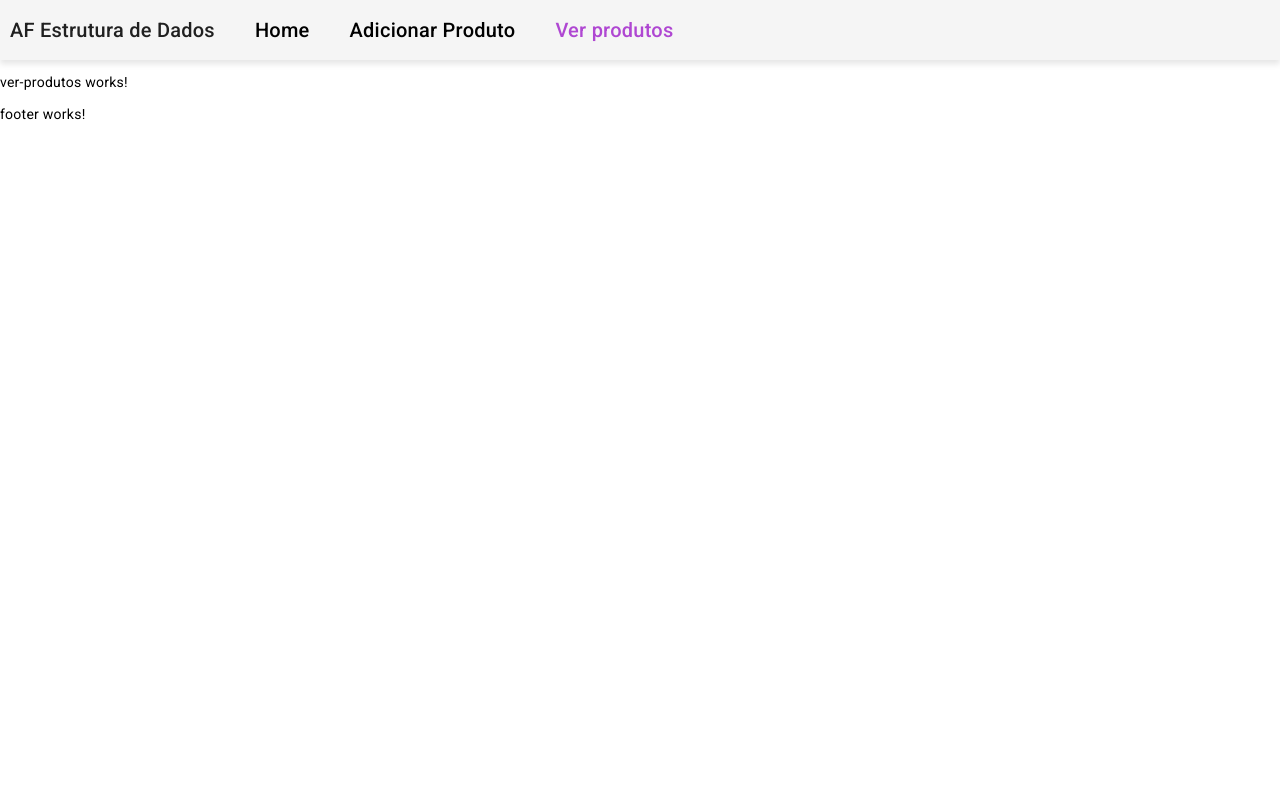
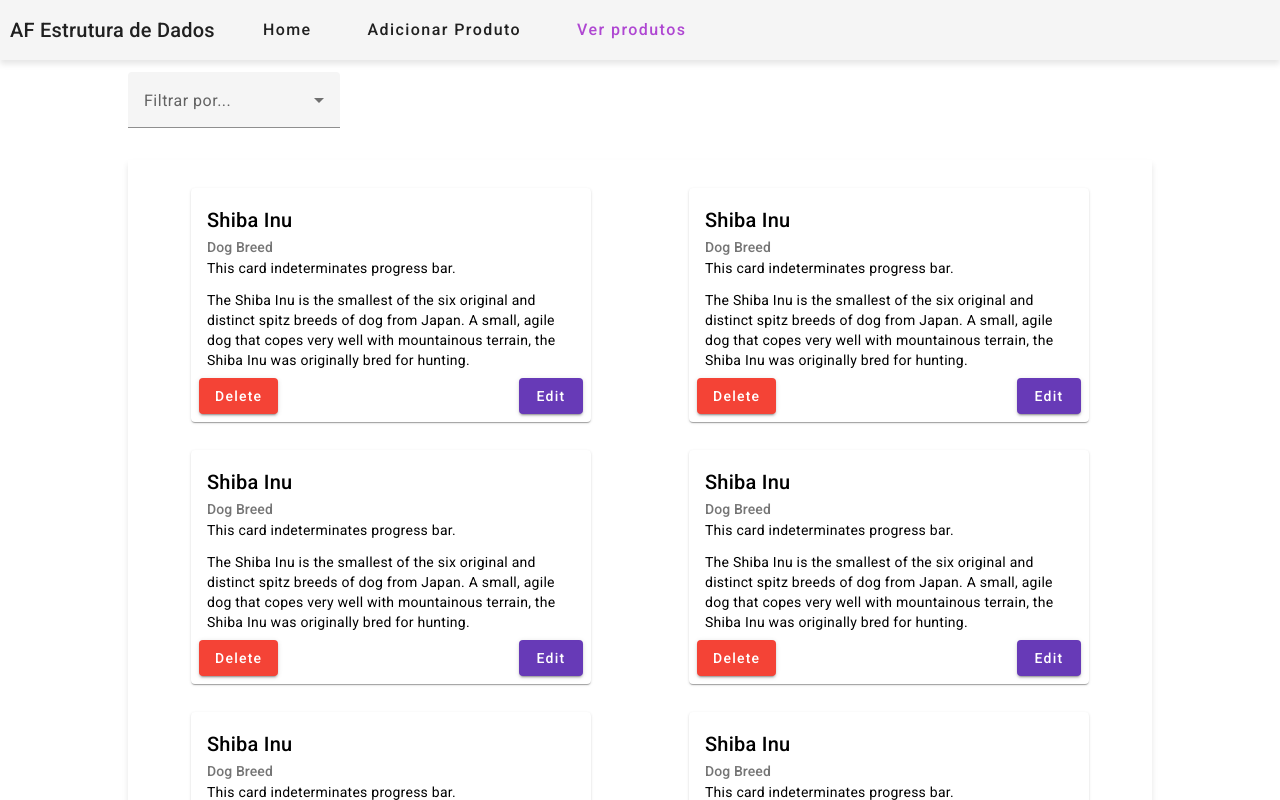
Before and after one commit to PedroLVA/AFEstrutura, an Angular app: page /visualizar in a window 1280 px wide. Shown: the top 800 px of the page. Built offline with nearby package versions, Linux system fonts and the light colour scheme.

Commit message:
made card, added filter input, added basic styles

```diff
--- /dev/null
+++ b/src/app/components/card/card.component.html
@@ -0,0 +1,16 @@
+
+    <!-- card-->
+    <mat-card class="example-card">
+        <mat-card-header>
+            <mat-card-title>Shiba Inu</mat-card-title>
+            <mat-card-subtitle>Dog Breed</mat-card-subtitle>
+        </mat-card-header>
+        <mat-card-content>
+            <p>This card indeterminates progress bar.</p>
+            <p>{{longText}}</p>
+        </mat-card-content>
+        <mat-card-actions class="flex">
+            <button mat-raised-button color="warn">Delete</button>
+            <button mat-raised-button color="primary">Edit</button>
+        </mat-card-actions>
+    </mat-card>
--- /dev/null
+++ b/src/app/components/card/card.component.scss
@@ -0,0 +1,9 @@
+@import "../../../assets/variables.scss";
+.example-card {
+    max-width: 400px;
+  }
+
+ .flex{
+    display: flex;
+    justify-content: space-between;
+ }
--- /dev/null
+++ b/src/app/components/card/card.component.ts
@@ -0,0 +1,12 @@
+import { Component } from '@angular/core';
+
+@Component({
+  selector: 'app-card',
+  templateUrl: './card.component.html',
+  styleUrl: './card.component.scss'
+})
+export class CardComponent {
+  longText = `The Shiba Inu is the smallest of the six original and distinct spitz breeds of dog
+  from Japan. A small, agile dog that copes very well with mountainous terrain, the Shiba Inu was
+  originally bred for hunting.`;
+}
--- a/src/app/components/header/header.component.html
+++ b/src/app/components/header/header.component.html
@@ -1,8 +1,8 @@
 <p>
-    <mat-toolbar class="flex box">
-      <span>AF Estrutura de Dados</span>
-      <a routerLink="home" routerLinkActive="active"> <span>Home</span></a>
-      <a routerLink="adicionar" routerLinkActive="active"><span>Adicionar Produto</span></a>
-      <a routerLink="visualizar" routerLinkActive="active"><span>Ver produtos</span></a>
-    </mat-toolbar>
-  </p>
+  <mat-toolbar class="flex box">
+    <span>AF Estrutura de Dados</span>
+    <button routerLink="home" mat-button routerLinkActive="active"><span>Home</span></button>
+    <button routerLink="adicionar" mat-button routerLinkActive="active"><span>Adicionar Produto</span></button>
+    <button routerLink="visualizar" mat-button routerLinkActive="active"><span>Ver produtos</span></button>
+  </mat-toolbar>
+</p>
--- a/src/app/components/header/header.component.scss
+++ b/src/app/components/header/header.component.scss
@@ -12,6 +12,10 @@
   gap: 40px;
   height: fit-content;
 
+  button{
+    font-size: 16px;
+  }
+
 
   a{
     color: black;
--- a/src/app/components/home/home.component.html
+++ b/src/app/components/home/home.component.html
@@ -1 +1,9 @@
-<p>home works!</p>
+
+<div class="container">
+    <h1>Atividade Estrutura de Dados</h1>
+    <p>Fernando Soares</p>
+    <p>João Silveira</p>
+    <p>Raphael Carneiro</p>
+    <p>Maria Eduarda</p>
+    <p>Pedro Luiz</p>
+</div>
--- a/src/app/components/home/home.component.scss
+++ b/src/app/components/home/home.component.scss
@@ -0,0 +1,11 @@
+.container{
+    text-align: center;
+
+    h1{
+        font-size: 50px;
+    }
+    p{
+        font-size: 24px;
+    }
+
+}
--- a/src/app/components/ver-produtos/ver-produtos.component.html
+++ b/src/app/components/ver-produtos/ver-produtos.component.html
@@ -1 +1,20 @@
-<p>ver-produtos works!</p>
+<div class="wrapper">
+  <mat-form-field>
+    <mat-label>Filtrar por...</mat-label>
+    <mat-select>
+      <mat-option value="one">Preço crescente</mat-option>
+      <mat-option value="two">Preço decrescente</mat-option>
+    </mat-select>
+  </mat-form-field>
+    <div class="container-cards box">
+        <app-card></app-card>
+        <app-card></app-card>
+        <app-card></app-card>
+        <app-card></app-card>
+        <app-card></app-card>
+        <app-card></app-card>
+        <app-card></app-card>
+        <app-card></app-card>
+        <app-card></app-card>
+    </div>
+</div>
--- a/src/app/components/ver-produtos/ver-produtos.component.scss
+++ b/src/app/components/ver-produtos/ver-produtos.component.scss
@@ -0,0 +1,16 @@
+
+.container-cards{
+    height: fit-content;
+    display: flex;
+    justify-content: space-around;
+    gap: 2em;
+    flex-wrap: wrap;
+    width: 100%;
+    margin: 10px auto 10px auto;
+    padding: 2em;
+  }
+
+.wrapper{
+  margin: 10px auto 10px auto;
+ width: 80%;
+}
--- a/src/styles.scss
+++ b/src/styles.scss
@@ -21,3 +21,10 @@ a {
 .box{
     box-shadow: 0 4px 6px rgba(0, 0, 0, 0.1);
 }
+
+.container{
+    width: 80%;
+    margin: 10px auto 10px auto;
+    padding: 2em;
+    height: fit-content;
+}
```
Also changed, not shown: src/app/app.module.ts (+16 -1 lines), 1 other file (tests, documents, lock files or other folders).
